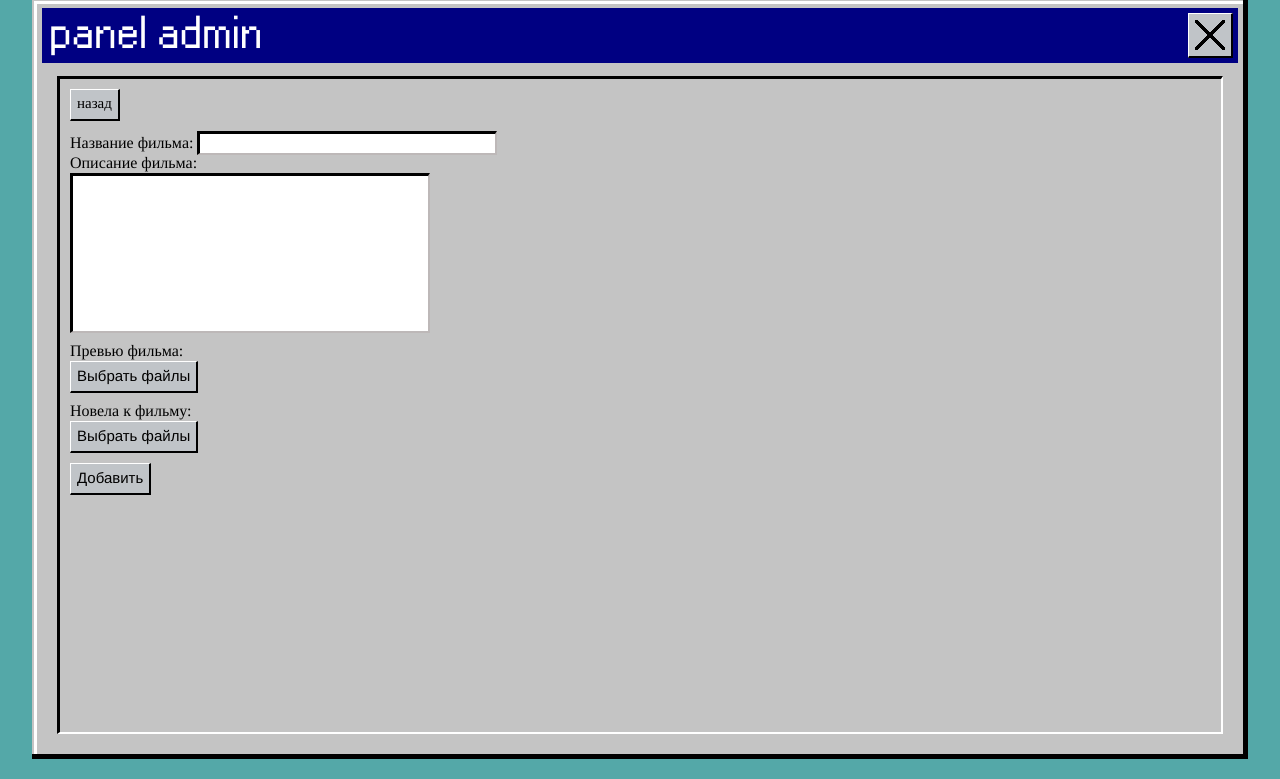
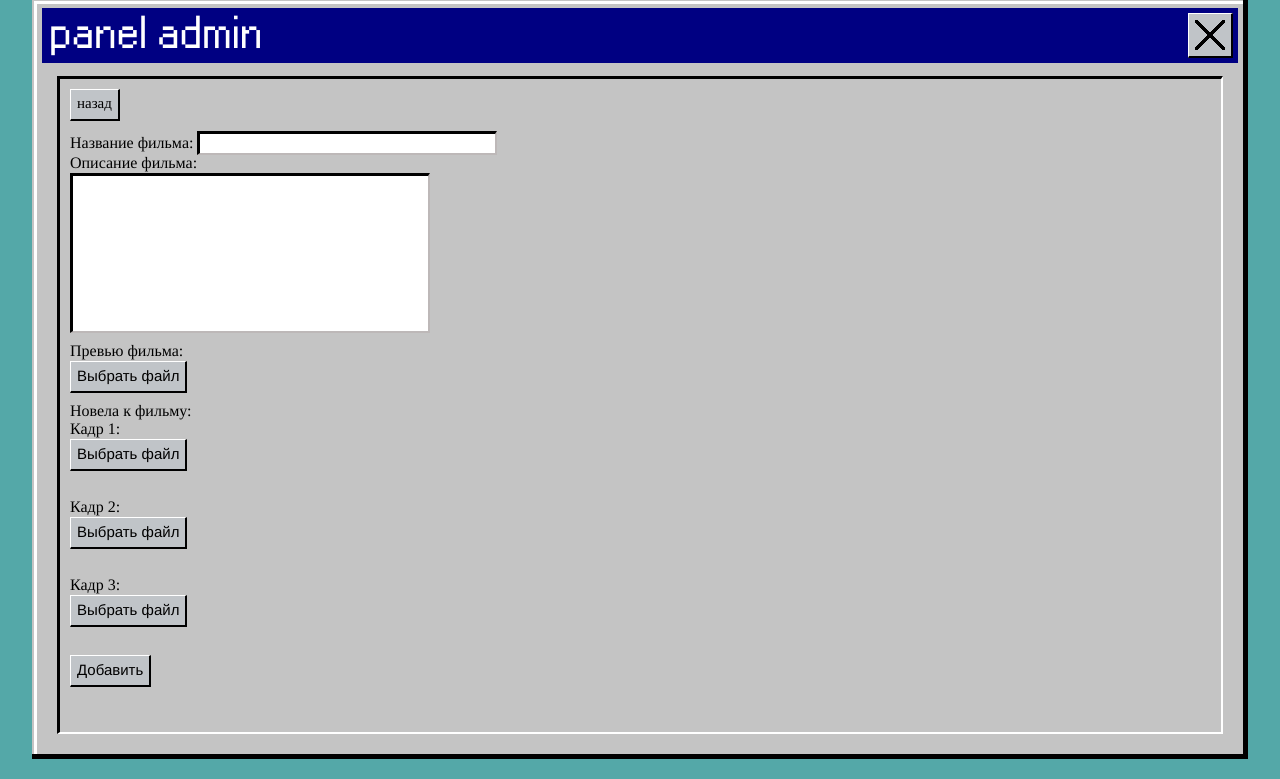
Before and after one commit to AexsandR/cinematograph_kostroma_server, a FastAPI app: page /addForm/film in a window 1280 px wide. Shown: the part 21-800 px from the top of the page. Run offline with FastAPI, Linux system fonts and the light colour scheme; parts of the project's set-up code (start-up, migrations or seed data) failed here and were passed over.

```diff
--- a/app/db/__all_models.py
+++ b/app/db/__all_models.py
@@ -1,3 +1,4 @@
 from .models.films import  Films
 from .models.places import Places
-from .models.images import Images, FramesNovela
+from .models.images import Images
+from .models.frames_novela import FramesNovela
--- a/app/static/scripts/uploud_button.js
+++ b/app/static/scripts/uploud_button.js
@@ -1,49 +1,17 @@
-let allFilesPreview = []; // Храним все выбранные файлы
-let allFilesFrames = []; // Храним все выбранные файлы
+function addFiles(files, id) {
+    const fileListDiv = document.getElementById(id);
+    fileListDiv.innerHTML = '';
 
-function addFiles(newFiles, id) {
-    // Добавляем новые файлы к существующим
-    if (id == "fileListPreview"){
-        allFilesPreview = [...newFiles];
-
-    }else{
-        if(allFilesFrames.length < 3){
-            allFilesFrames = [...newFiles];
-        }else{
-            alert("можно только 3 кадра")
-        }
+    if (!files || files.length === 0) {
+        console.log("Файл не выбран");
+        return;
     }
 
-    updateFileList(id);
+    const file = files[0]; // Берём только первый файл
+    console.log(file);
+
+    const fileItem = document.createElement('div');
+    fileItem.className = 'file-item';
+    fileItem.textContent = file.name;
+    fileListDiv.appendChild(fileItem);
 }
-
-function updateFileList(id) {
-    const fileListDiv = document.getElementById(id);
-    fileListDiv.innerHTML = '';
-    if (id == "fileListPreview"){
-        allFiles = allFilesPreview;
-
-    }else{
-
-        allFiles = allFilesFrames;
-    }
-
-    allFiles.forEach((file, index) => {
-        const fileItem = document.createElement('div');
-        fileItem.className = 'file-item';
-        fileItem.innerHTML = `
-        ${file.name}
-      `;
-        fileListDiv.appendChild(fileItem);
-    });
-}
-
-function removeFile(index, id) {
-    if (id == "fileListPreview"){
-        allFilesPreview.splice(index, 1);
-
-    }else{
-        allFilesFrames.splice(index, 1);
-    }
-    updateFileList(id);
-}
--- a/app/templates/form_add_film.html
+++ b/app/templates/form_add_film.html
@@ -20,7 +20,7 @@
     {% endif %}
     <p>
         Название фильма:
-        <input class="input_text" name="name" value="{{ name }}" type="text"/>
+        <input class="input_text" name="name" value="{{ name }}" type="text" required/>
     </p>
     <p>
         Описание фильма:<br/>
@@ -32,26 +32,52 @@
     <p>
         Превью фильма:<br>
     <div class="file-input-wrapper">
-        <button type="button" class="custom-button" onclick="document.getElementById('filePreview1').click()">Выбрать файлы</button>
-        <input name="filePreview" type="file" id="filePreview1" required accept="image/png, image/gif, image/jpeg"
+        <button type="button" class="custom-button" onclick="document.getElementById('filePreview').click()">Выбрать
+            файл
+        </button>
+        <input name="filePreview" id="filePreview" type="file" required accept="image/png, image/gif, image/jpeg"
                style="display: none;"
-               onchange="addFiles(this.files, 'fileListPreview')">
+               onchange="addFiles(this.files, 'file_Preview')">
 
-        <div id="fileListPreview" class="file-list"></div>
+        <div id="file_Preview" class="file-list"></div>
     </div>
     </p>
     <p>
         Новела к фильму:<br>
+        Кадр 1: <br>
     <div class="file-input-wrapper">
-        <button type="button" class="custom-button" onclick="document.getElementById('fileFrames').click()">Выбрать файлы</button>
-        <input type="file" maxfiles="3" id="fileFrames" name="fileFrames" required multiple accept="image/png, image/gif, image/jpeg"
+        <button type="button" class="custom-button" onclick="document.getElementById('fileFrame1').click()">Выбрать
+            файл
+        </button>
+        <input type="file" name="fileFrame1" id="fileFrame1" required accept="image/png, image/gif, image/jpeg"
                style="display: none;"
-               onchange="addFiles(this.files, 'fileListFrames')">
-
-        <div id="fileListFrames" class="file-list"></div>
+               onchange="addFiles(this.files, 'file_frame1')">
+        <div id="file_frame1" class="file-list"></div>
     </div>
+    <br>
+    Кадр 2: <br>
+    <div class="file-input-wrapper">
+        <button type="button" class="custom-button" onclick="document.getElementById('fileFrame2').click()">Выбрать
+            файл
+        </button>
+        <input type="file" name="fileFrame2" id="fileFrame2" accept="image/png, image/gif, image/jpeg"
+               style="display: none;"
+               onchange="addFiles(this.files, 'file_frame2')">
+        <div id="file_frame2" class="file-list"></div>
+    </div>
+    <br>
+    Кадр 3: <br>
+    <div class="file-input-wrapper">
+        <button type="button" class="custom-button" onclick="document.getElementById('fileFrame3').click()">Выбрать
+            файл
+        </button>
+        <input type="file" id="fileFrame3" name="fileFrame3" accept="image/png, image/gif, image/jpeg"
+               style="display: none;"
+               onchange="addFiles(this.files, 'file_frame3')">
+        <div id="file_frame3" class="file_frame3"></div>
+    </div>
+    <br>
     </p>
-
     <div class="file-input-wrapper">
         <input class="custom-button" type="submit" value="Добавить" required/>
     </div>
```
Also changed, not shown: app/db/models/frames_novela.py (added, +11 -0 lines), app/db/models/hints.py (added, +8 -0 lines), app/endpoints/form_add.py (+8 -1 lines), app/templates/edit_form_film.html (+19 -8 lines).
